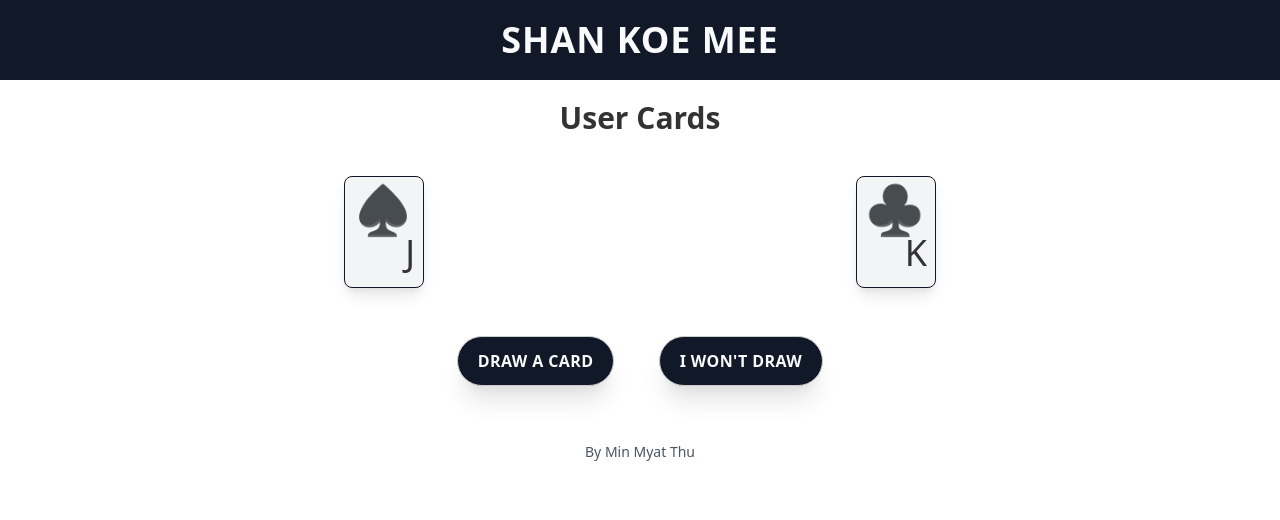
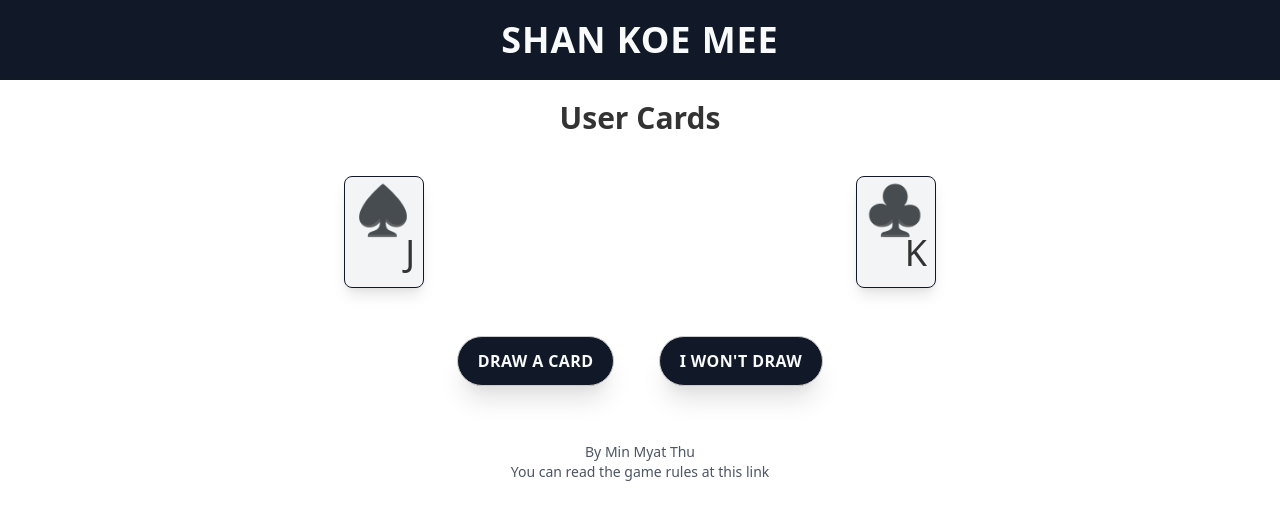
Before and after one commit to minmyatthu556/shankoemee-svelte, a Svelte app: page / in a window 1280 px wide. Shown: the top 520 px of the page. Built offline with nearby package versions, Linux system fonts and the light colour scheme.

Commit message:
added github link

```diff
--- a/src/App.svelte
+++ b/src/App.svelte
@@ -153,6 +153,8 @@
 </main>
 <footer class="mt-auto w-full mx-auto text-sm text-gray-600 text-center py-2 ">
   By Min Myat Thu
+	<br />
+	You can read the game rules at <a href="https://github.com/minmyatthu556/shankoemee-svelte">this link</a>
 </footer>
 
 <style global lang="postcss">
```
